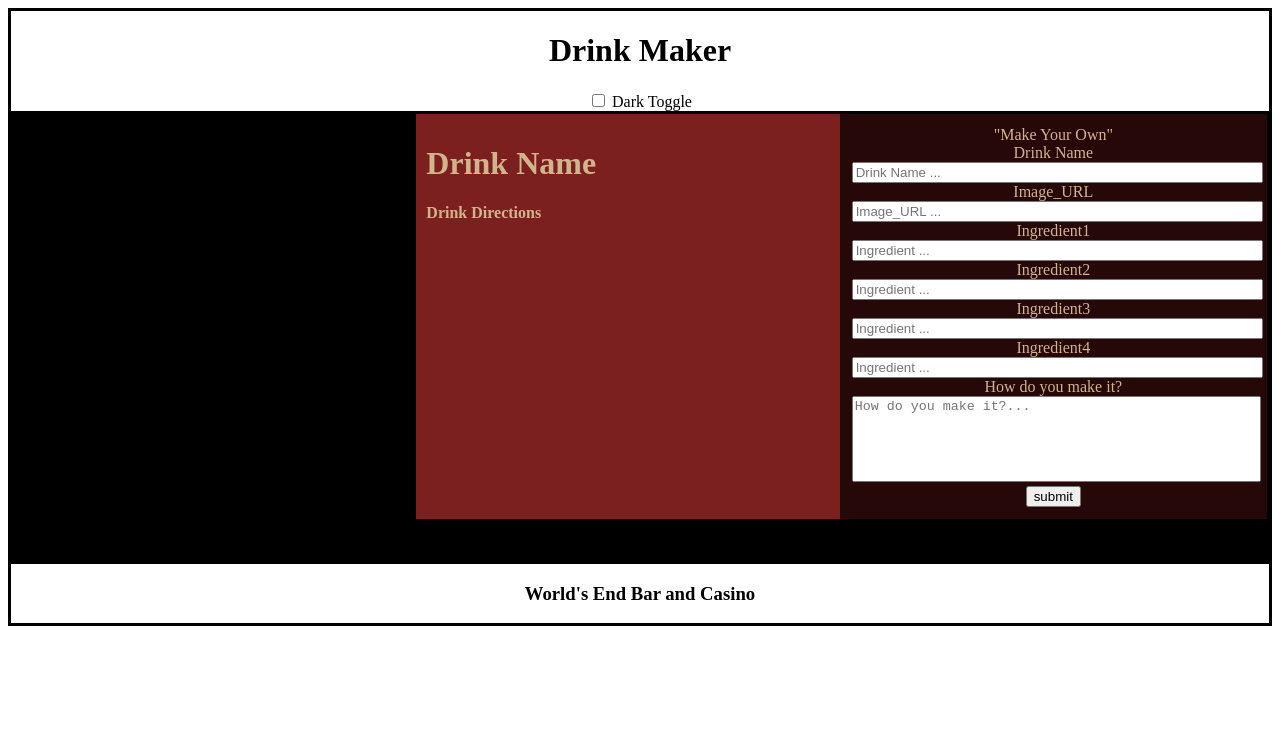
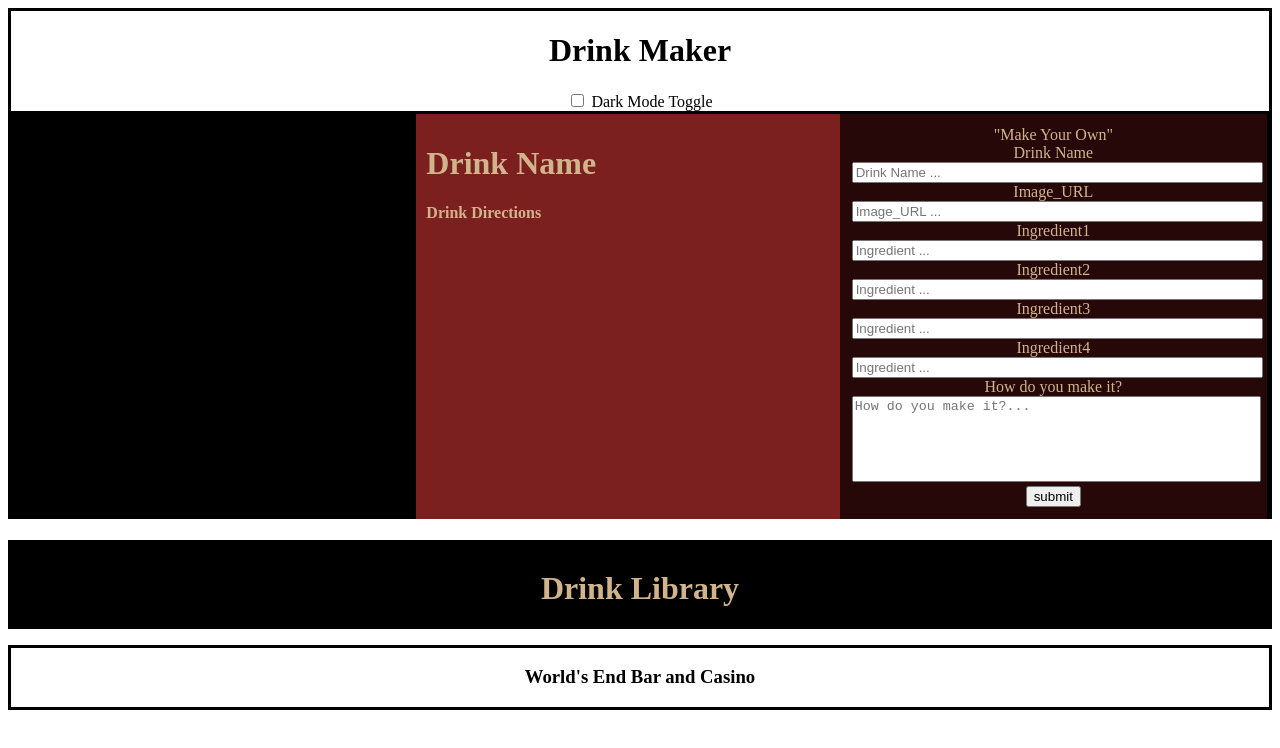
Before and after one commit to jccaropino7786/Drink-Menu, a plain HTML site: page index.html in a window 1280 px wide. Drawn offline with Linux system fonts and the light colour scheme; no server answers.

Commit message:
made small formatting changes added a drink library h1 header and space styling

```diff
--- a/index.html
+++ b/index.html
@@ -9,7 +9,7 @@
         <div id = "header">
         <h1>Drink Maker</h1>
         <input type="checkbox" id="darkToggle">
-        <label id="darkToggle>">Dark Toggle</label>
+        <label id="darkToggle>">Dark Mode Toggle</label>
 
 
         </div>
@@ -52,6 +52,8 @@
                 </div>
 
         <div id = "links">
+
+            <h1 id="drinkLibraryHeader">Drink Library</h1>
             <ul class = "nav">
 
             </ul>
--- a/index.js
+++ b/index.js
@@ -40,7 +40,7 @@ const handleSubmit = (e) => {
         ingredient:[drinkIngOne,drinkIngTwo,drinkIngThree,drinkIngFour],
       }
       e.target.reset()
-    debugger
+    // debugger
         containerOne.innerHTML =("")
         drinkIngredients.innerHTML = ("")
         displayFirstDrink(newDrink)
--- a/style.css
+++ b/style.css
@@ -14,6 +14,7 @@
     border-right: 25em;
     padding-left: 5px;
     padding-right: 5px;
+
 }
 
 #container1{
@@ -53,10 +54,15 @@
     padding: 10px;
     border: 2px solid rgb(39, 8, 8);
 }
+  #drinkLibraryHeader{
+    padding-top: 30px;
+  }
 
   #links {
+    color: tan;
+
     background-color: rgb(0, 0, 0);
-    border: 5px rgb(0, 0, 0) solid;
+
     text-align: center;
 
   }
```
